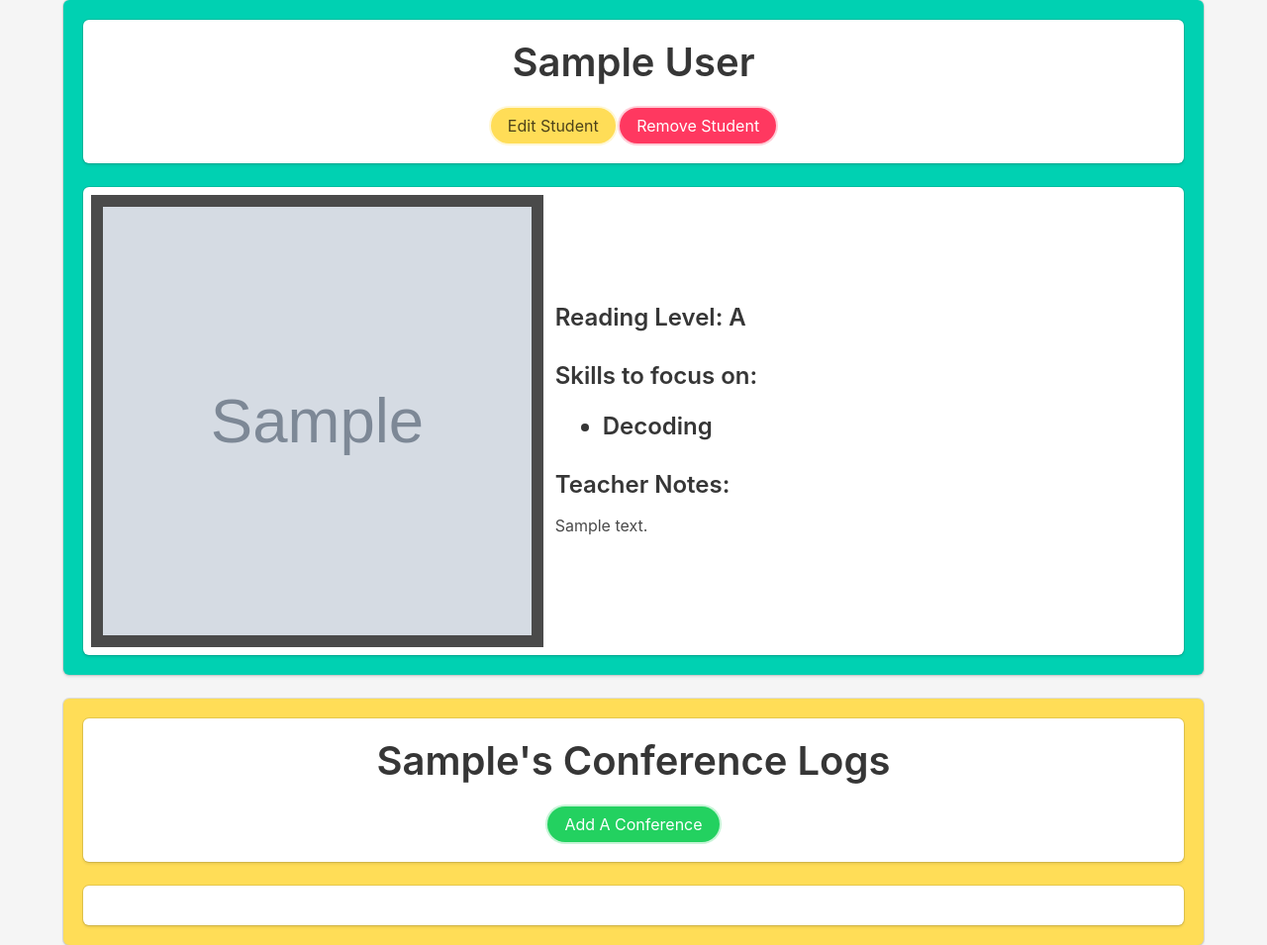
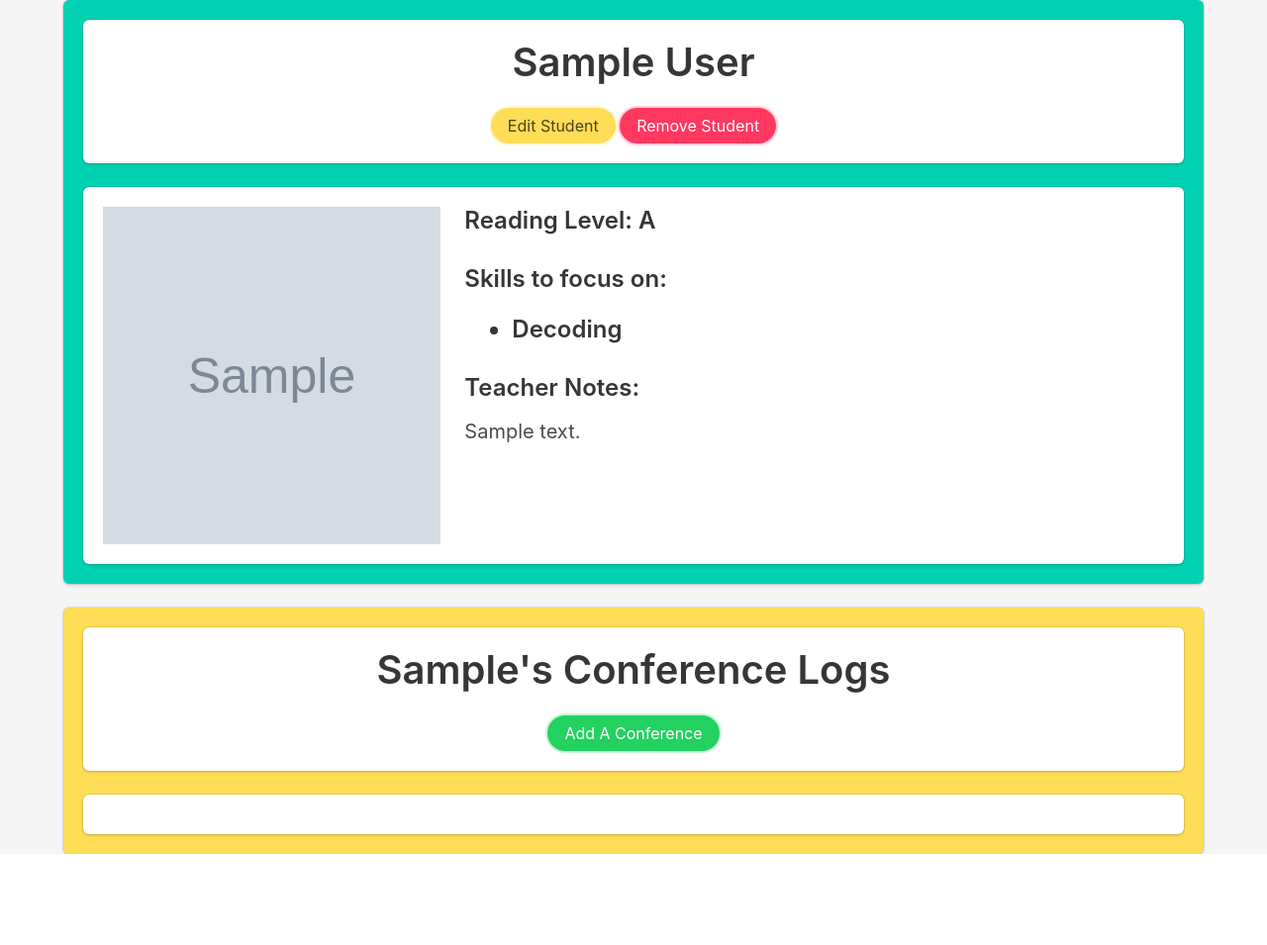
Before and after one commit to rafcevallos/teacher-capstone, a Django app: page /student/1 in a window 1280 px wide. Shown: the part 52-1007 px from the top of the page at 99% size. After the commit the page ends 915 px from the top, so only its background shows below. Run offline with Django 3.2, Linux system fonts and the light colour scheme; a user stored in the database is signed in; tables that the repository leaves empty hold one stand-in row (values such as "Sample post"); grey boxes marked "Sample" are stand-in pictures; data that the repository does not hold is empty; some libraries are stand-ins or nearby versions.

Commit message:
More styling tweaks

```diff
--- a/readapi/templates/book/detail_book.html
+++ b/readapi/templates/book/detail_book.html
@@ -23,8 +23,8 @@
                 </div>
                 <div class="hero-body is-paddingless"> -->
             <div class="container">
-                <div class="columns is-vcentered">
-                    <div class="column is-5 has-background-success">
+                <div class="columns">
+                    <div class="column is-4">
                         <figure class="image is-square">
                             <img src="{{book.book_photo.url}}" alt="Book Photo">
                         </figure>
--- a/readapi/templates/book/list_book.html
+++ b/readapi/templates/book/list_book.html
@@ -35,7 +35,7 @@
             {% comment %} <p>Author: {{book.author}}</p> {% endcomment %}
             <p>Level: {{book.level}}</p>
             <p>Genre: {{book.genre}}</p>
-            <p>Word Count: {{book.wordcount}}</p>
+            <p>Word Count: {{book.word_count}}</p>
             <p>Unit: {{book.unit}}</p>
             {% comment %} <p>{{book.notes}}</p> {% endcomment %}
           </div>
--- a/readapi/templates/conference/detail_conference.html
+++ b/readapi/templates/conference/detail_conference.html
@@ -31,8 +31,8 @@
                     </div>
                     <div class="hero-body is-paddingless"> -->
             <div class="container">
-                <div class="columns is-vcentered">
-                    <div class="column is-5 has-background-success">
+                <div class="columns">
+                    <div class="column is-4">
                         <figure class="image is-square">
                             <img src="{{conference.book.book_photo.url}}" alt="Book Photo">
                         </figure>
--- a/readapi/templates/student/detail_student.html
+++ b/readapi/templates/student/detail_student.html
@@ -22,8 +22,8 @@
                     </div>
                     <div class="hero-body is-paddingless"> {% endcomment %}
                         <div class="container">
-                            <div class="columns is-vcentered">
-                                <div class="column is-5 has-background-grey-dark">
+                            <div class="columns">
+                                <div class="column is-4">
                                     <figure class="image is-square">
                                         <img src="{{student.student_photo.url}}" alt="Student Photo">
                                     </figure>
@@ -39,7 +39,7 @@
                                             {% endfor %}
                                         </h3>
                                         <h3 class="student-notes">Teacher Notes:</h3>
-                                        <p>{{student.notes}}</p>
+                                        <p class="is-size-5">{{student.notes}}</p>
                                     </div>
                                 </div>
                             </div>
--- a/readapi/views/add_conference.py
+++ b/readapi/views/add_conference.py
@@ -1,6 +1,7 @@
 from django.contrib.auth.decorators import login_required
 from django.http import HttpResponse, HttpResponseRedirect, Http404
 from django.shortcuts import render, redirect
+from django.urls import reverse
 from django.template import RequestContext
 from readapi.models import ConferenceLog
 from readapi.forms import ConferenceForm
@@ -14,7 +15,7 @@
         if conference_form.is_valid():
             new_conference = conference_form.save()
             new_conference.save()
-            return redirect('readapi:index')
+            return redirect(reverse('readapi:student_detail', args=(new_conference.student.id,)))
     else:
         conference_form = ConferenceForm()
     return render(request, 'conference/add_conference.html', {'conference_form': conference_form})
--- a/readapi/views/delete_conference.py
+++ b/readapi/views/delete_conference.py
@@ -1,6 +1,7 @@
 from django.contrib.auth.decorators import login_required
 from django.http import HttpResponse, HttpResponseRedirect, Http404
 from django.shortcuts import redirect
+from django.urls import reverse
 from django.template import RequestContext
 from readapi.models import ConferenceLog
 
@@ -10,4 +11,4 @@
     """Displays template for deleting a conference log"""
     conference = ConferenceLog.objects.get(pk=pk)
     conference.delete()
-    return redirect('readapi:index')
+    return redirect(reverse('readapi:student_detail', args=(conference.student.id,)))
```
Also changed, not shown: media/bookphotos/Triangle_3fxoOwY.jpg (added), media/studentphotos/WqVMnEnK_400x400_H1ArjC7.jpg (added), media/studentphotos/agobert_5hT9osm.jpg (added), media/studentphotos/ezgif.com-crop_ULBDlzV.gif (added), media/studentphotos/katie_VST7JEE.jpeg (added), media/studentphotos/paul_7vK1yei.jpg (added).
